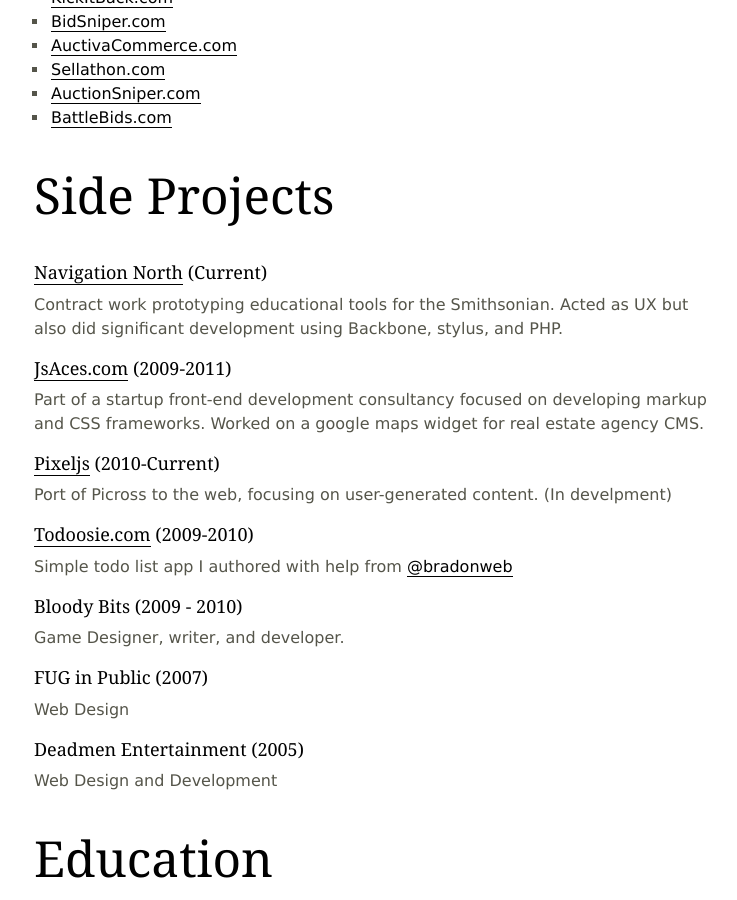
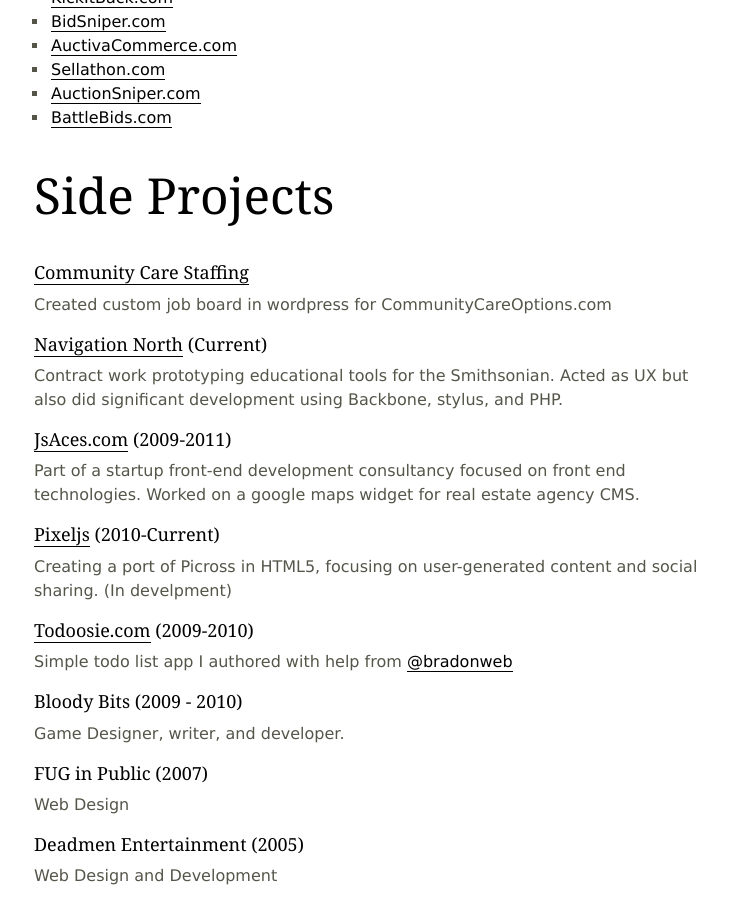
Before and after one commit to jethrolarson/jethrolarson.github.com, a Jekyll site: the page built from resume.md, in a window 1280 px wide and 900 px high, scrolled down 1211 px. Shown: the whole window, without its empty margins (261-998 px from the left). Built offline with Jekyll 4.4.1, drawn with Linux system fonts in a browser that asks for light colours; Markdown is read by kramdown in place of the engine named in the settings.

Commit message:
Update resume.md

```diff
--- a/resume.md
+++ b/resume.md
@@ -62,14 +62,17 @@
 
 Side Projects
 =============
+### [Community Care Staffing](http://communitycarestaffing.com)
+Created custom job board in wordpress for CommunityCareOptions.com
+
 ### [Navigation North](http://navigationnorth.com) (Current)
 Contract work prototyping educational tools for the Smithsonian. Acted as UX but also did significant development using Backbone, stylus, and PHP.
 
 ### [JsAces.com](http://jsaces.com) (2009-2011)
-Part of a startup front-end development consultancy focused on developing markup and CSS frameworks. Worked on a google maps widget for real estate agency CMS.
+Part of a startup front-end development consultancy focused on front end technologies. Worked on a google maps widget for real estate agency CMS.
 
 ### [Pixeljs](http://pixeljs.appspot.com/level/agdwaXhlbGpzcg0LEgVMZXZlbBipwwEM) (2010-Current)
-Port of Picross to the web, focusing on user-generated content. (In develpment)
+Creating a port of Picross in HTML5, focusing on user-generated content and social sharing. (In develpment)
 
 ### [Todoosie.com](http://www.todoosie.com) (2009-2010)
 Simple todo list app I authored with help from [@bradonweb](http://twitter.com/bradonweb)
```
